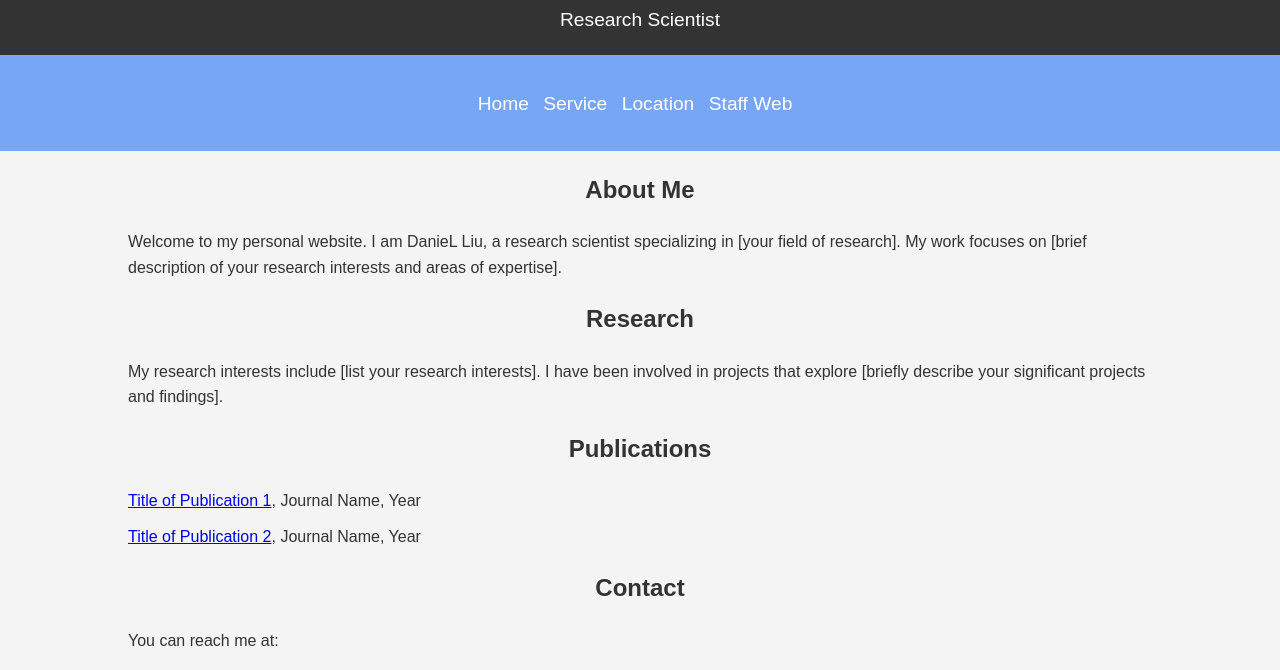
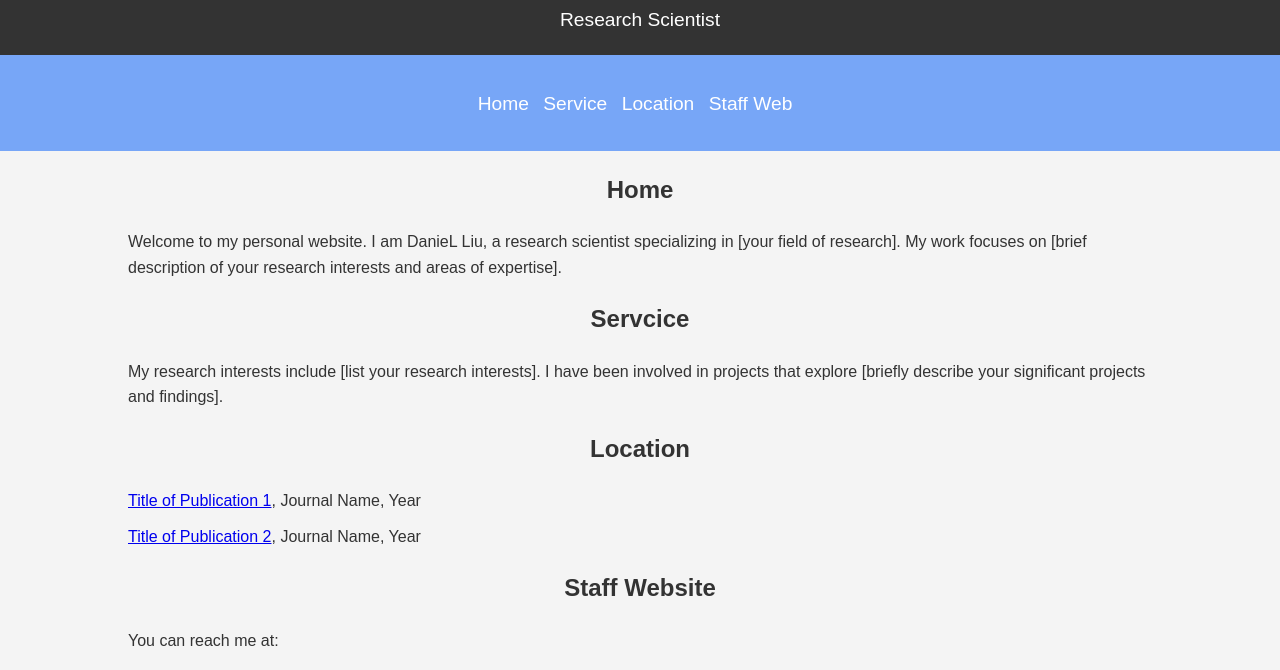
Before and after one commit to DanielLiuMultiverse/DanielLiuMultiverse.github.io, a plain HTML site: page index.html in a window 1280 px wide. Shown: the part 121-791 px from the top of the page. Drawn offline with Linux system fonts and the light colour scheme.

Commit message:
Update index.html

```diff
--- a/index.html
+++ b/index.html
@@ -28,17 +28,17 @@
 
     <main>
         <section id="home" class="container">
-            <h2>About Me</h2>
+            <h2>Home</h2>
             <p>Welcome to my personal website. I am DanieL Liu, a research scientist specializing in [your field of research]. My work focuses on [brief description of your research interests and areas of expertise].</p>
         </section>
 
         <section id="service" class="container">
-            <h2>Research</h2>
+            <h2>Servcice</h2>
             <p>My research interests include [list your research interests]. I have been involved in projects that explore [briefly describe your significant projects and findings].</p>
         </section>
 
         <section id="location" class="container">
-            <h2>Publications</h2>
+            <h2>Location</h2>
             <ul>
                 <li><a href="[link to publication]">Title of Publication 1</a>, Journal Name, Year</li>
                 <li><a href="[link to publication]">Title of Publication 2</a>, Journal Name, Year</li>
@@ -47,7 +47,7 @@
         </section>
 
         <section id="staffweb" class="container">
-            <h2>Contact</h2>
+            <h2>Staff Website</h2>
             <p>You can reach me at:</p>
             <p>Email: <a href="mailto:your.email@example.com">your.email@example.com</a></p>
             <p>LinkedIn: <a href="[your LinkedIn profile]">LinkedIn Profile</a></p>
```
